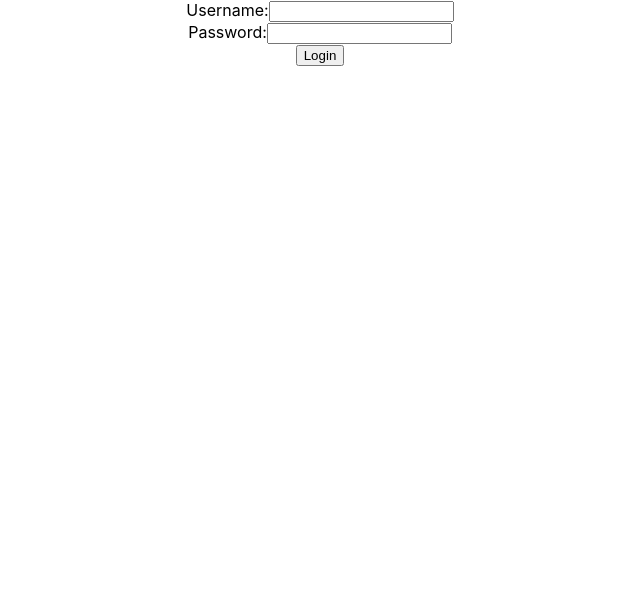
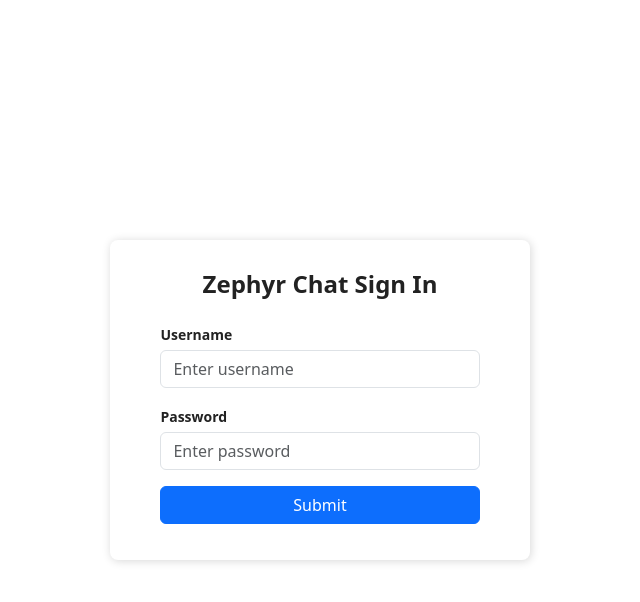
Before and after one commit to zephyr-chat/zephyr-client, a React (Create React App) app: page / in a window 1280 px wide. Shown: the top 602 px of the page, without its empty margins (320-960 px from the left). Built offline with nearby package versions, Linux system fonts and the light colour scheme.

Commit message:
Modified UI

```diff
--- a/package.json
+++ b/package.json
@@ -3,11 +3,16 @@
   "version": "0.1.0",
   "private": true,
   "dependencies": {
+    "@chatscope/chat-ui-kit-react": "^1.10.1",
+    "@chatscope/chat-ui-kit-styles": "^1.4.0",
     "@testing-library/jest-dom": "^5.17.0",
     "@testing-library/react": "^13.4.0",
     "@testing-library/user-event": "^13.5.0",
+    "bootstrap": "^5.3.2",
     "react": "^18.2.0",
+    "react-bootstrap": "^2.9.1",
     "react-dom": "^18.2.0",
+    "react-router-dom": "^6.21.0",
     "react-scripts": "5.0.1",
     "socket.io-client": "^4.7.2",
     "web-vitals": "^2.1.4"
--- a/src/App.css
+++ b/src/App.css
@@ -1,38 +1,56 @@
 .App {
-  text-align: center;
+  position: relative;
+  background-color: white;
 }
 
-.App-logo {
-  height: 40vmin;
-  pointer-events: none;
+.Logout-button {
+  position: absolute;
+  top: 10px;
+  right: 10px;
 }
 
-@media (prefers-reduced-motion: no-preference) {
-  .App-logo {
-    animation: App-logo-spin infinite 20s linear;
-  }
+.Auth-form-container {
+  display: flex;
+  justify-content: center;
+  align-items: center;
+  width: 100vw;
+  height: 100vh;
 }
 
-.App-header {
-  background-color: #282c34;
-  min-height: 100vh;
-  display: flex;
-  flex-direction: column;
-  align-items: center;
-  justify-content: center;
-  font-size: calc(10px + 2vmin);
-  color: white;
+.Auth-form {
+  width: 420px;
+  box-shadow: rgb(0 0 0 / 16%) 1px 1px 10px;
+  padding-top: 30px;
+  padding-bottom: 20px;
+  border-radius: 8px;
+  background-color: white;
 }
 
-.App-link {
-  color: #61dafb;
+.Auth-form-content {
+  padding-left: 12%;
+  padding-right: 12%;
 }
 
-@keyframes App-logo-spin {
-  from {
-    transform: rotate(0deg);
-  }
-  to {
-    transform: rotate(360deg);
-  }
+.Auth-form-title {
+  text-align: center;
+  margin-bottom: 1em;
+  font-size: 24px;
+  color: rgb(34, 34, 34);
+  font-weight: 800;
 }
+
+label {
+  font-size: 14px;
+  font-weight: 600;
+  color: rgb(34, 34, 34);
+}
+
+.conv-list {
+  position:relative;
+  top: 50px;
+}
+
+.chat {
+  position:relative;
+  top: 30px;
+}
--- a/src/App.js
+++ b/src/App.js
@@ -63,8 +63,7 @@ function App() {
     <div className="App">
       {isLoggedIn ? (
         <div>
-          <p>Hello</p>
-          <button onClick={handleLogout}>Logout</button>
+          <button className="Logout-button" onClick={handleLogout}>Logout</button>
           <div style={{ display: "flex" }}>
             <ConversationList onSelectConversation={handleSelectConversation} />
             <ChatScreen
--- a/src/ChatScreen.js
+++ b/src/ChatScreen.js
@@ -1,5 +1,6 @@
 import React, { useEffect, useState } from "react";
 import proxyUrl from "./Config";
+import "./App.css";
 
 const ChatScreen = ({ selectedConversation, newEvent }) => {
   const [message, setMessage] = useState("");
@@ -65,7 +66,7 @@ const ChatScreen = ({ selectedConversation, newEvent }) => {
   };
 
   return (
-    <div style={{ flex: 1, padding: "20px" }}>
+    <div style={{ flex: 1, padding: "20px" }} className = "chat">
       <h2>{title}</h2>
       {selectedConversation ? (
         <>
@@ -91,7 +92,7 @@ const ChatScreen = ({ selectedConversation, newEvent }) => {
               style={{ flex: 1, marginRight: "10px" }}
               placeholder="Type your message..."
             />
-            <button onClick={handleSendMessage}>Send</button>
+            <button onClick={handleSendMessage} className="btn btn-primary">Send</button>
           </div>
         </>
       ) : (
--- a/src/Config.js
+++ b/src/Config.js
@@ -1,3 +1,3 @@
-const proxyUrl = process.env.ZEPHYR_PROXY_URL || 'http://localhost:5001';
+const proxyUrl = process.env.ZEPHYR_PROXY_URL || 'http://zephyr-2.ddns.net:5001';
 
 export default proxyUrl;
--- a/src/ConversationList.js
+++ b/src/ConversationList.js
@@ -1,5 +1,6 @@
 import React, { useState, useEffect } from "react";
 import proxyUrl from "./Config";
+import "./App.css";
 
 const ConversationList = ({ onSelectConversation }) => {
   const [conversations, setConversations] = useState([]);
@@ -24,7 +25,7 @@ const ConversationList = ({ onSelectConversation }) => {
   }, []);
 
   return (
-    <div>
+    <div className ="conv-list">
       <h2>Conversations</h2>
       <ul>
         {conversations.map((conversation) => (
--- /dev/null
+++ b/src/Login.css
@@ -0,0 +1,39 @@
+.App {
+    background-color: white;
+}
+
+.Auth-form-container {
+    display: flex;
+    justify-content: center;
+    align-items: center;
+    width: 100vw;
+    height: 100vh;
+}
+
+.Auth-form {
+    width: 420px;
+    box-shadow: rgb(0 0 0 / 16%) 1px 1px 10px;
+    padding-top: 30px;
+    padding-bottom: 20px;
+    border-radius: 8px;
+    background-color: white;
+}
+
+.Auth-form-content {
+    padding-left: 12%;
+    padding-right: 12%;
+}
+
+.Auth-form-title {
+    text-align: center;
+    margin-bottom: 1em;
+    font-size: 24px;
+    color: rgb(34, 34, 34);
+    font-weight: 800;
+}
+
+label {
+    font-size: 14px;
+    font-weight: 600;
+    color: rgb(34, 34, 34);
+}
--- a/src/Login.js
+++ b/src/Login.js
@@ -1,5 +1,6 @@
 import React, { useState } from 'react';
 import proxyUrl from './Config';
+import "bootstrap/dist/css/bootstrap.min.css"
 
 const LoginPrompt = ({ onLogin }) => {
   const [username, setUsername] = useState('');
@@ -35,28 +36,36 @@ const LoginPrompt = ({ onLogin }) => {
   };
 
   return (
-    <div>
-      <form onSubmit={handleLogin}>
-        <label>
-          Username:
+    <div className="Auth-form-container">
+      <form className="Auth-form" onSubmit={handleLogin}>
+        <div className="Auth-form-content">
+          <h3 className="Auth-form-title">Zephyr Chat Sign In</h3>
+          <div className="form-group mt-3">
+            <label>Username</label>
             <input
               type="text"
+              className="form-control mt-1"
+              placeholder="Enter username"
               value={username}
               onChange={(e) => setUsername(e.target.value)}
             />
-        </label>
-        <br />
-        <label>
-          Password:
+          </div>
+          <div className="form-group mt-3">
+            <label>Password</label>
             <input
               type="password"
+              className="form-control mt-1"
+              placeholder="Enter password"
               value={password}
               onChange={(e) => setPassword(e.target.value)}
             />
-        </label>
-        <br />
-        <button type="submit">Login</button>
-        <br/>
+          </div>
+          <div className="d-grid gap-2 mt-3">
+            <button type="submit" className="btn btn-primary">
+              Submit
+            </button>
+          </div>
+        </div>
         <p>{errorMessage}</p>
       </form>
     </div>
```
Also changed, not shown: 1 other file (tests, documents, lock files or other folders). Lines whose indentation alone changed are shown as unchanged.
